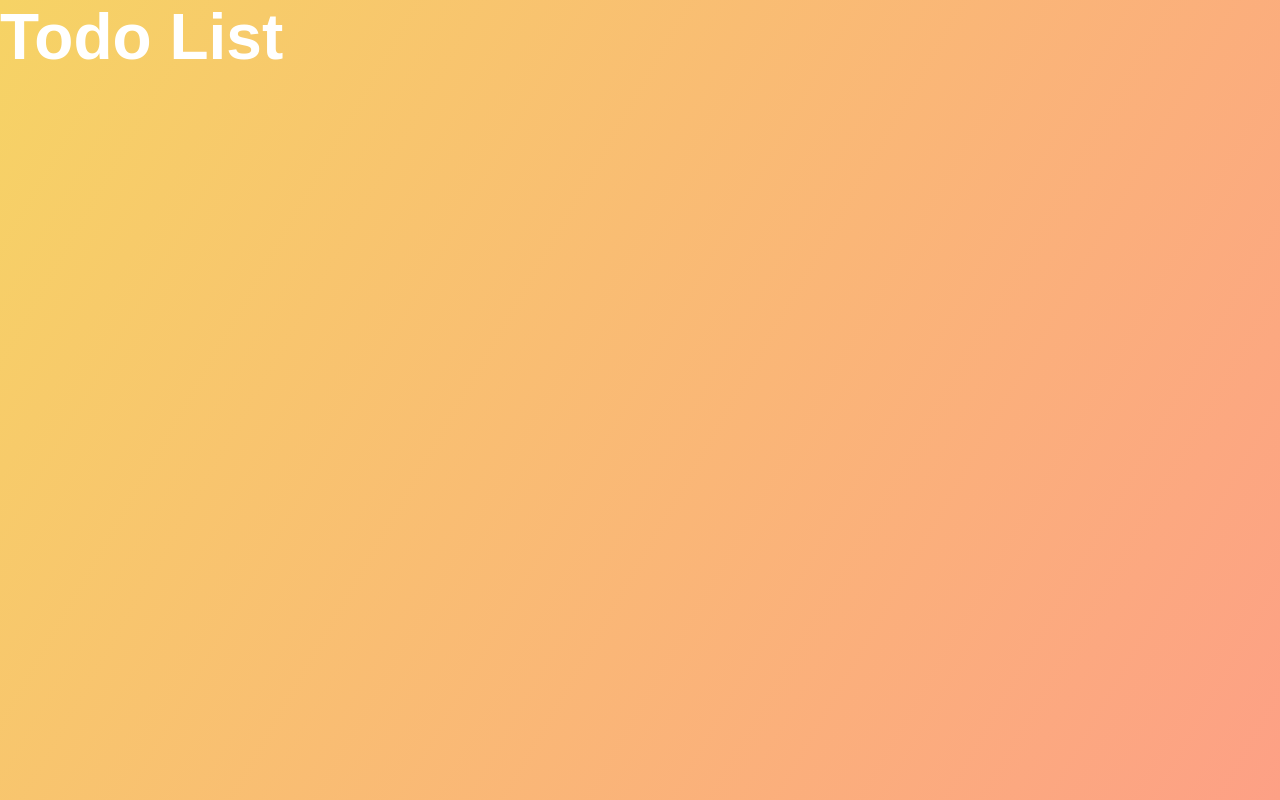
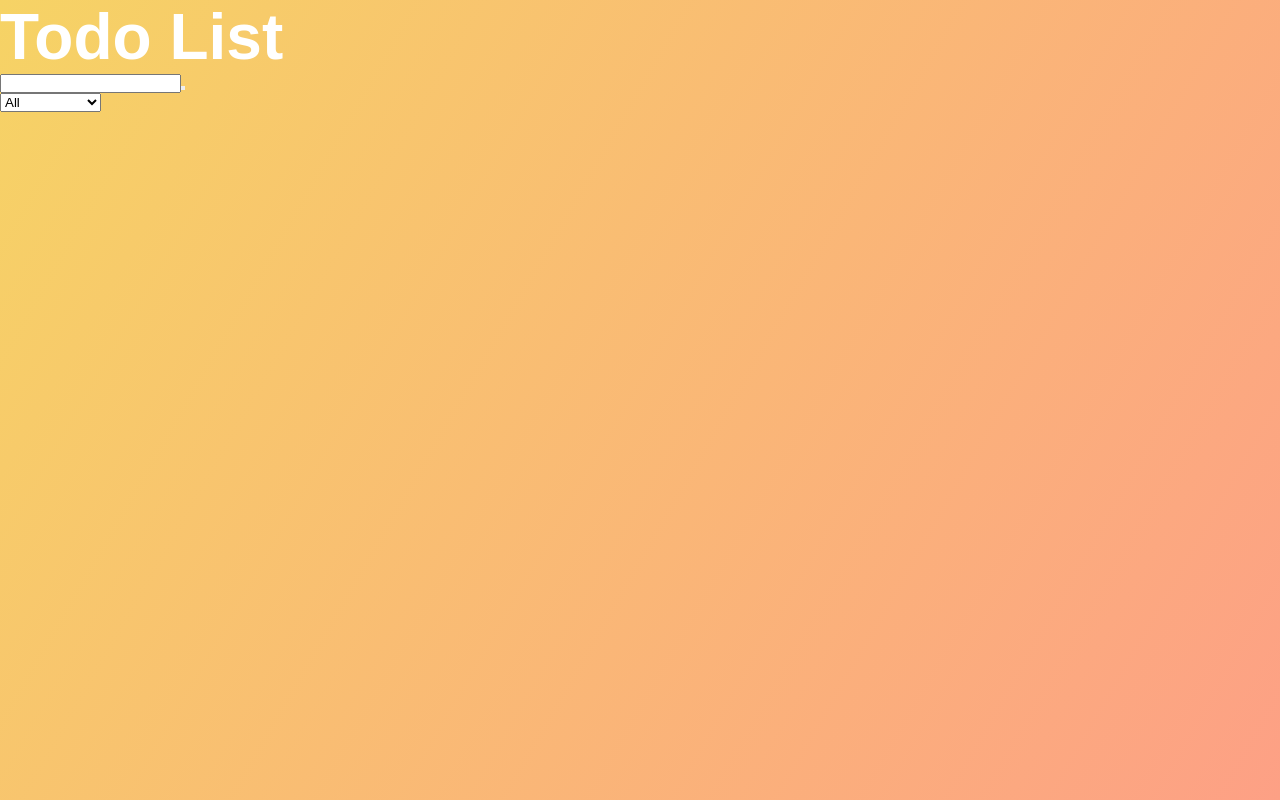
Before and after one commit to Sohailsaifi/React-ToDoList, a React (Create React App) app: page / in a window 1280 px wide. Built offline with nearby package versions, Linux system fonts and the light colour scheme.

Commit message:
New component Form Added

```diff
--- a/src/App.js
+++ b/src/App.js
@@ -1,5 +1,8 @@
 import React from 'react';
 import './App.css';
+
+//Importing components
+import Form from './components/Form';
 
 function App() {
   return (
@@ -7,7 +10,7 @@
       <header>
         <h1> Todo List </h1>
       </header>
-
+     <Form/>
 
     </div>
   );
--- a/src/components/Form.js
+++ b/src/components/Form.js
@@ -0,0 +1,25 @@
+import React from 'react';
+
+const Form = () => {
+
+
+    return(
+        <form>
+        <input type="text" className="todo-input" />
+        <button className="todo-button" type="submit">
+          <i className="fas fa-plus-square"></i>
+        </button>
+        <div className="select">
+          <select name="todos" className="filter-todo">
+            <option value="all">All</option>
+            <option value="completed">Completed</option>
+            <option value="uncompleted">Uncompleted</option>
+          </select>
+        </div>
+      </form>
+
+    );
+
+};
+
+export default Form;
```
